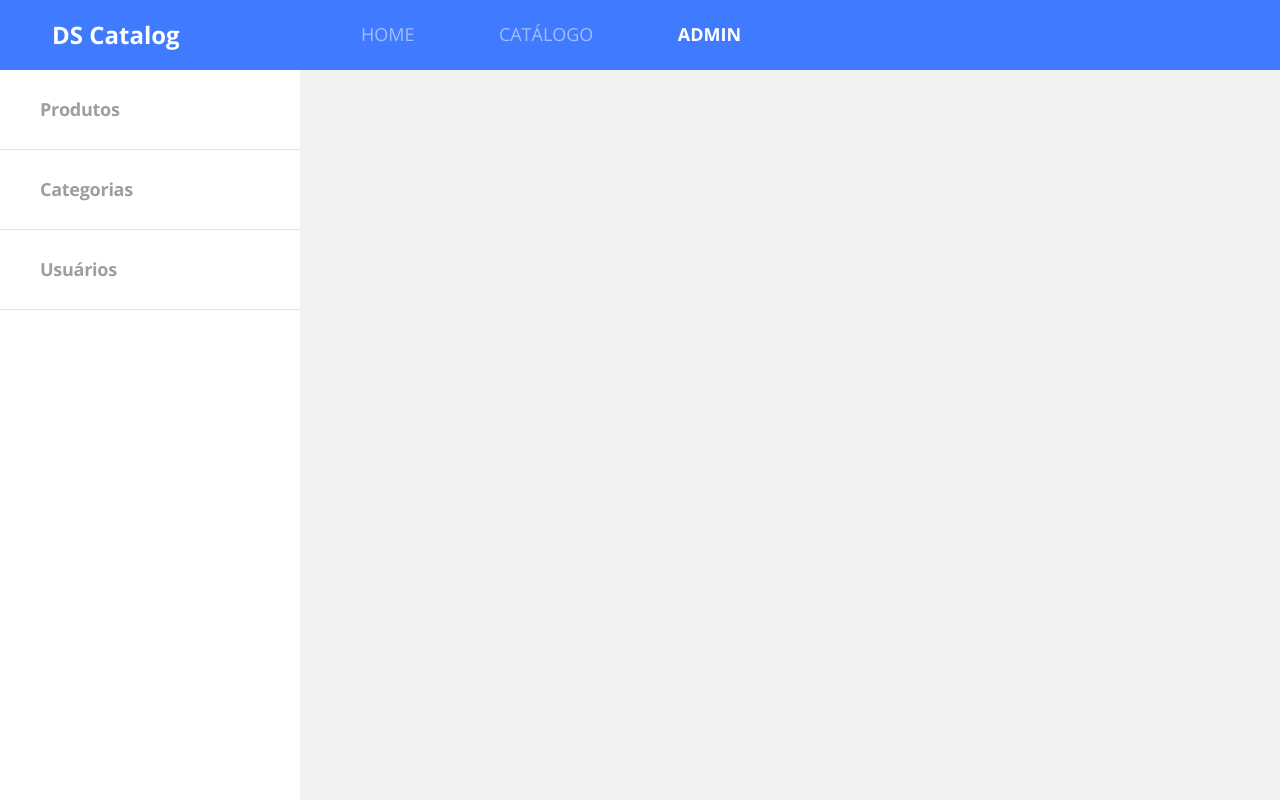
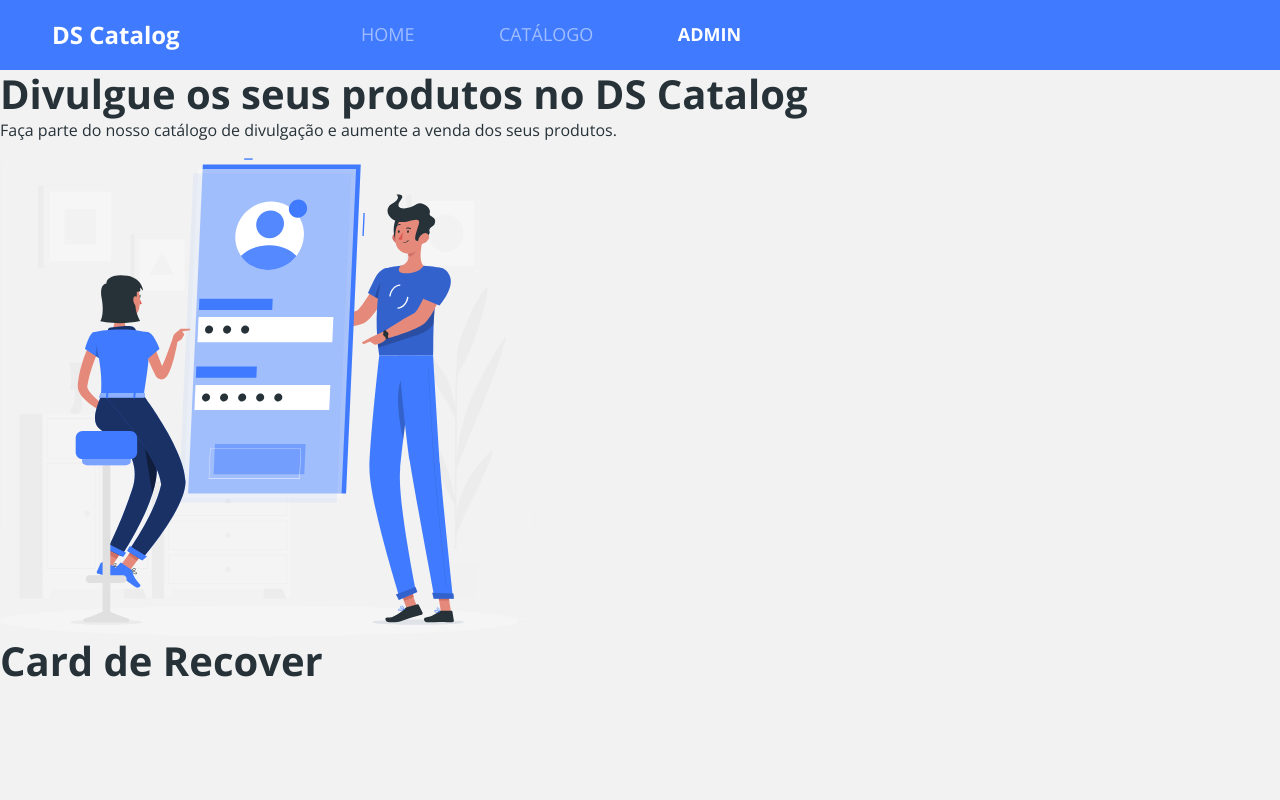
Before and after one commit to mauricioseiblitz/aula-deploy-aws, a React (Create React App) app in the folder frontweb/: page /admin/auth/recover in a window 1280 px wide. Built offline with nearby package versions, Linux system fonts and the light colour scheme; no server answers.

Commit message:
Auth Routes

```diff
--- a/frontweb/src/Routes.tsx
+++ b/frontweb/src/Routes.tsx
@@ -5,6 +5,7 @@ import Navbar from "components/Navbar";
 import Catalog from "pages/Catalog";
 import Admin from "pages/Admin";
 import ProductDetails from "pages/ProductDetails";
+import Auth from "pages/Admin/Auth";
 
 const Routes = () => {
     return (
@@ -20,6 +21,10 @@ const Routes = () => {
                 <Route path="/products/:productId">
                     <ProductDetails />
                 </Route>
+                <Redirect from="/admin/auth" to="/admin/auth/login" exact />
+                <Route path="/admin/auth">
+                    <Auth />
+                </Route>
                 <Redirect from="/admin" to="/admin/products" exact />
                 <Route path="/admin">
                     <Admin />
--- /dev/null
+++ b/frontweb/src/pages/Admin/Auth/index.tsx
@@ -0,0 +1,29 @@
+import { ReactComponent as AuthImage } from "assets/images/auth-image.svg";
+import { Route, Switch } from "react-router-dom";
+
+const Auth = () => {
+    return (
+        <div className="auth-container">
+            <div className="auth-banner-container">
+                <h1>Divulgue os seus produtos no DS Catalog</h1>
+                <p>Faça parte do nosso catálogo de divulgação e aumente a venda dos seus produtos.</p>
+                <AuthImage />
+            </div>
+            <div className="auth-form-container">
+                <Switch>
+                    <Route path="/admin/auth/login">
+                        <h1>Card de login</h1>
+                    </Route>
+                    <Route path="/admin/auth/signup">
+                        <h1>Card de Signup</h1>
+                    </Route>
+                    <Route path="/admin/auth/recover">
+                        <h1>Card de Recover</h1>
+                    </Route>
+                </Switch>
+            </div>
+        </div>
+    );
+}
+
+export default Auth;
```
Also changed, not shown: frontweb/src/assets/images/auth-image.svg (added).
